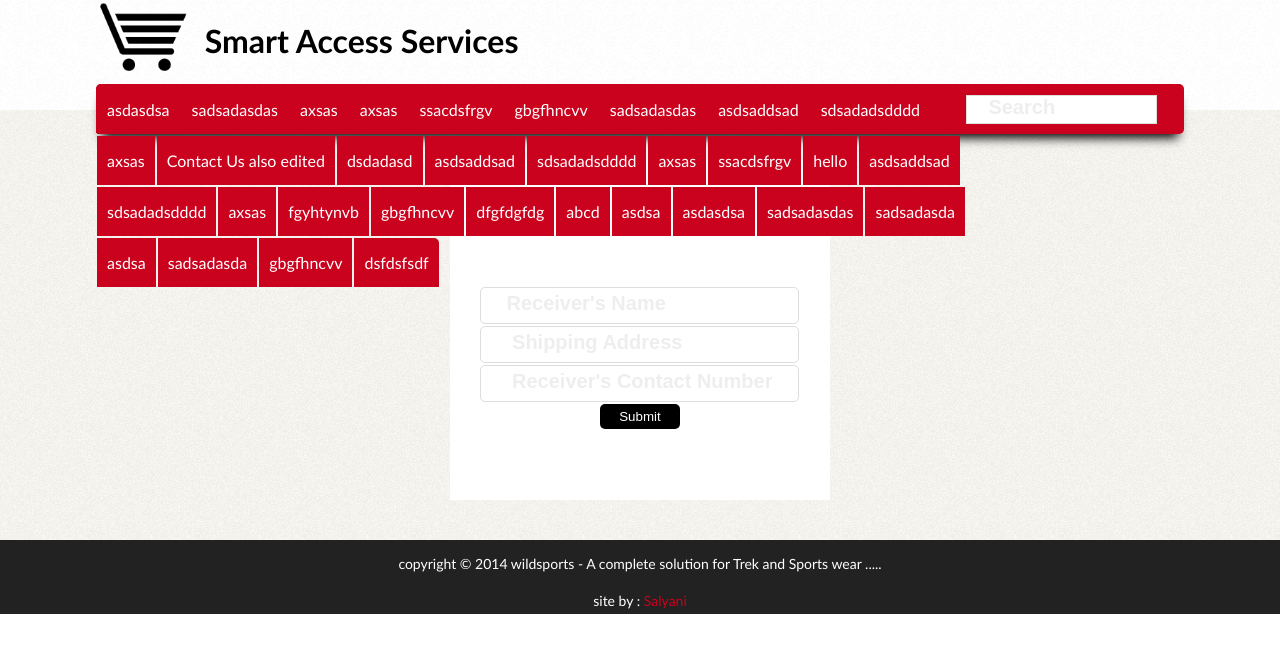
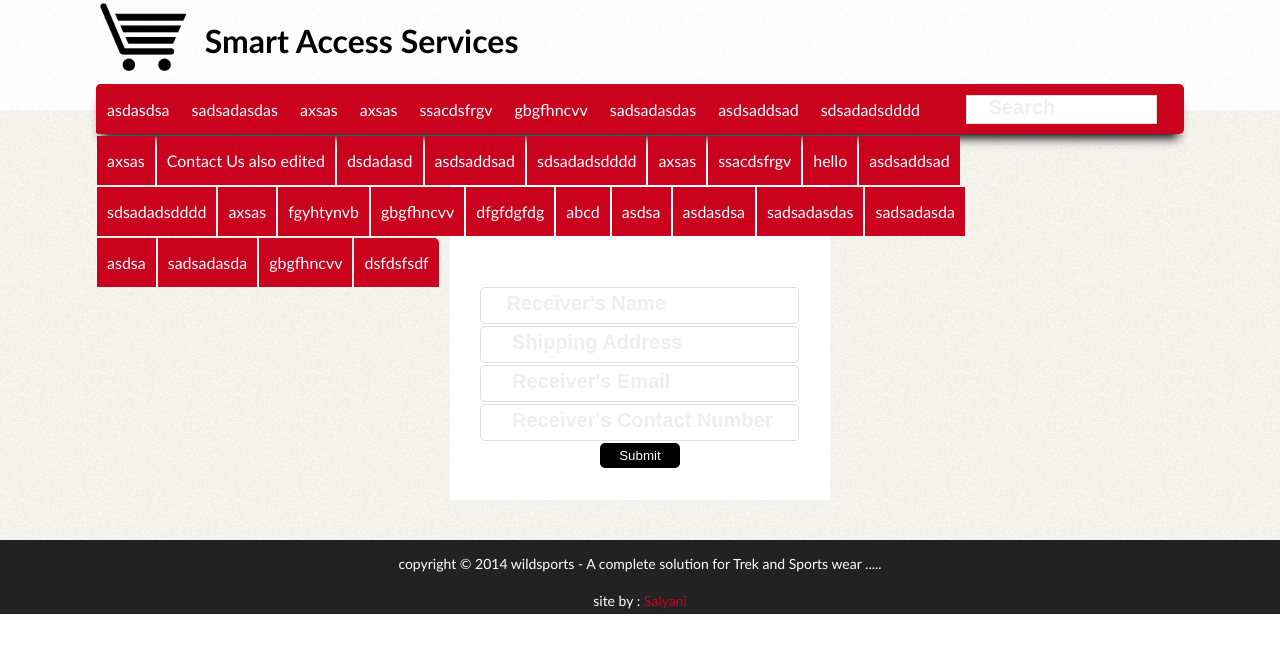
Before and after one commit to infotechnab/smartaservice, a CodeIgniter app: a page that uses application/views/templates/shipping.php in a window 1280 px wide. Shown: the top 653 px of the page. Run offline with CodeIgniter, Linux system fonts and the light colour scheme; data comes from the database, SQL or seed files in the repository.

Commit message:
field added in shipping view

```diff
--- a/application/views/templates/shipping.php
+++ b/application/views/templates/shipping.php
@@ -9,6 +9,9 @@
 
         <tr style="text-align: center">
             <td><input type="text" name="receiver_address" placeholder=" Shipping Address" size="35" style="box-shadow: inset 0px  #888, inset 0px  #888; outline: none; border: 1px solid #dddddd; padding: 10px; border-radius: 5px;" required/></td>
+        </tr>
+        <tr style="text-align: center">
+            <td><input type="email" name="receiver_email" placeholder=" Receiver's Email" size="35" style="box-shadow: inset 0px  #888, inset 0px  #888; outline: none; border: 1px solid #dddddd; padding: 10px; border-radius: 5px;" required/></td>
         </tr>
         <tr style="text-align: center">
             <td><input type="text" name="Receiver_contact" placeholder=" Receiver's Contact Number" size="35" style="box-shadow: inset 0px  #888, inset 0px  #888; outline: none; border: 1px solid #dddddd; padding: 10px; border-radius: 5px;" required/></td>
```
